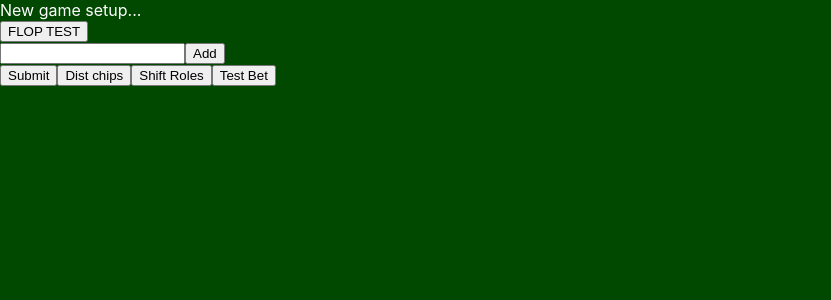
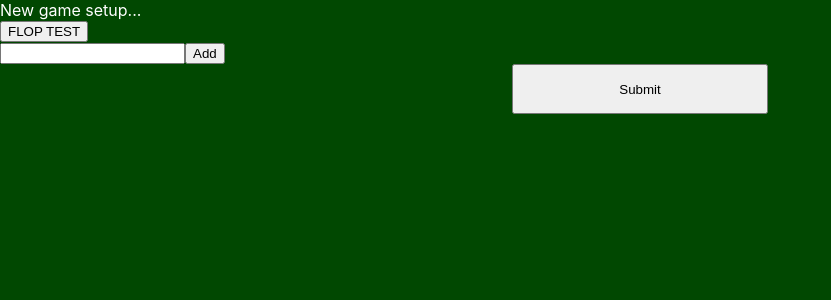
Before and after one commit to TreyLiebscher/PocketPot, a React (Create React App) app: page /new-game in a window 1280 px wide. Shown: the top 300 px of the page, without its empty margins (0-831 px from the left). Built offline with nearby package versions, Linux system fonts and the light colour scheme.

Commit message:
removed test buttons, kept button for shift roles

```diff
--- a/src/pages/SetupGame.jsx
+++ b/src/pages/SetupGame.jsx
@@ -18,7 +18,6 @@ import Flop from '../components/Flop';
 //     black: {value: 25, quantity: 5}
 // }))
 //
-
 
 class SetupGame extends Component {
     // retain for future use
@@ -51,19 +50,10 @@ class SetupGame extends Component {
                 <div className="setup-game">New game setup...</div>
                 <Flop players={currentGame.players}/>
                 <PlayerForm />
-                <button onClick={e => this.submitPlayers()}>Submit</button>
-                <button className="test-button" onClick={e => {this.props.dispatch(distChips())}}>Dist chips</button>
-                <button className="test-button" onClick={e => {this.props.dispatch(handOver())}}>Shift Roles</button>
-                <button className="test-button" onClick={e => {this.props.dispatch(makeBet({
-                    player: 'John',
-                    chips: {
-                        white: 10,
-                        green: 2,
-                        red: 0,
-                        blue: 0,
-                        black: 0
-                    }
-                    }))}}>Test Bet</button>
+                <div className="button-holder">
+                    <button className="player-submit" onClick={e => this.submitPlayers()}>Submit</button>
+                </div>
+                {/* <button className="test-button" onClick={e => {this.props.dispatch(handOver())}}>Shift Roles</button> */}
                 <StatusBox game={currentGame} />
             </div>
         )
```
